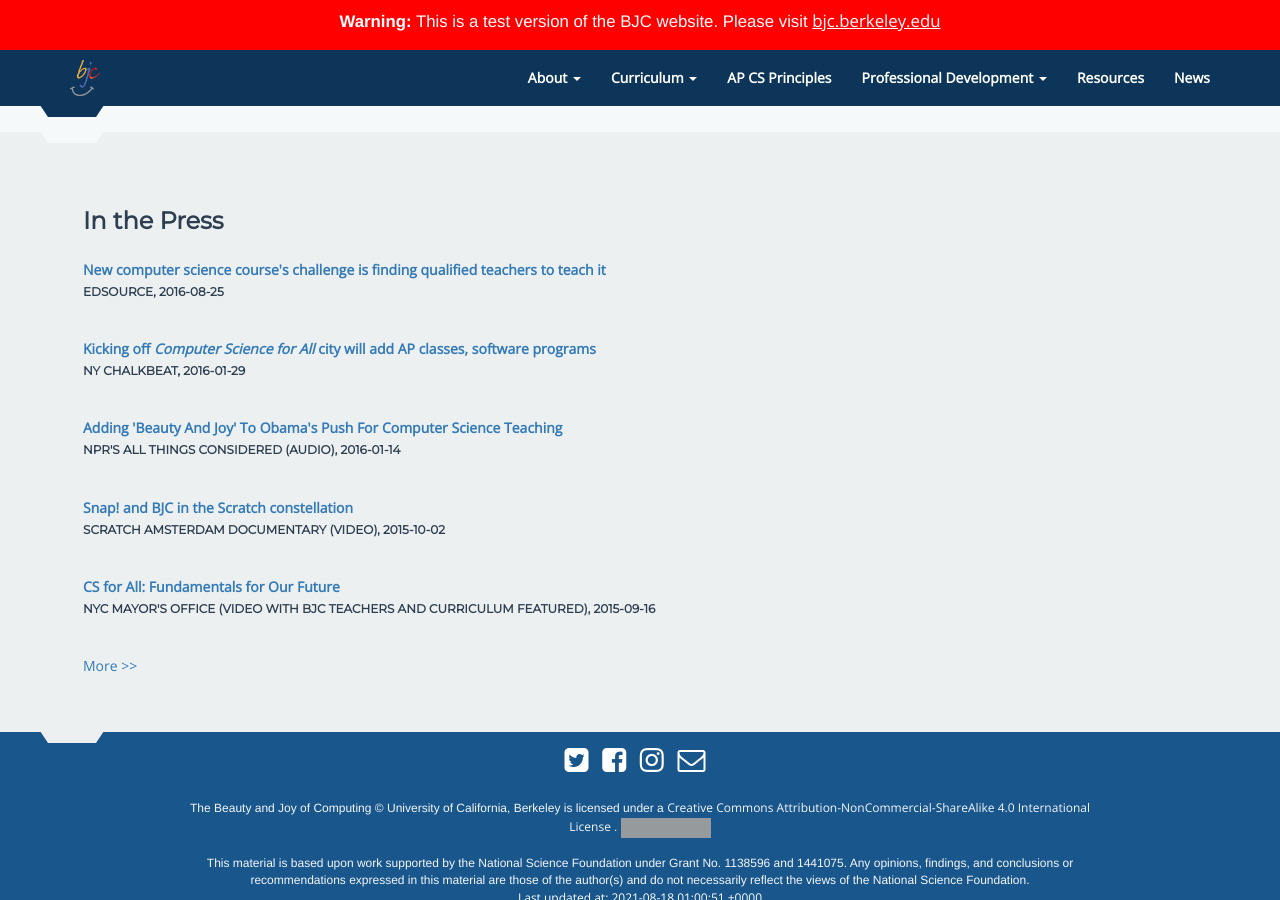
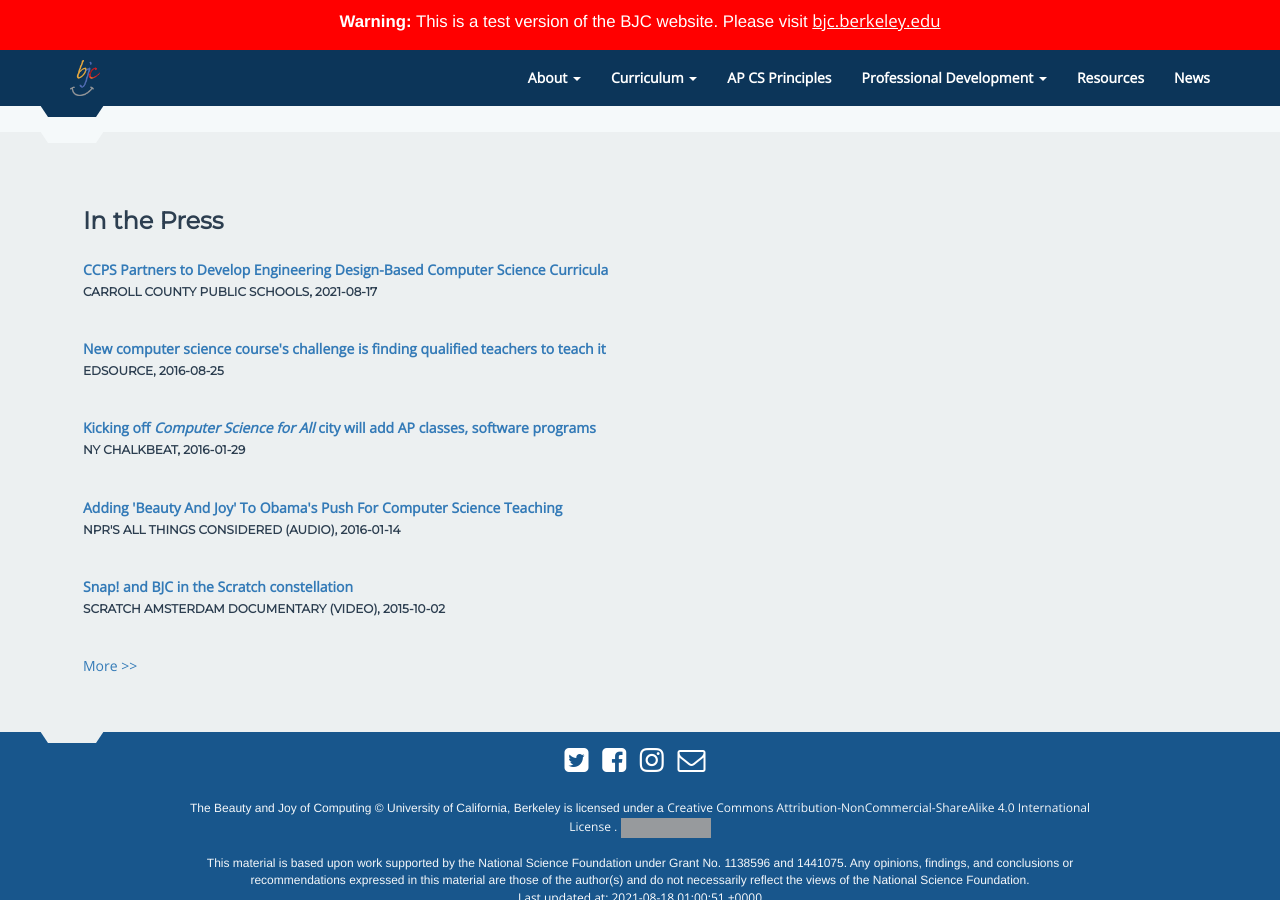
Before and after one commit to beautyjoy/beautyjoy.github.io, a Jekyll site: the page built from news.html, in a window 1280 px wide and 900 px high, scrolled down 1383 px. Built offline with Jekyll 4.4.1, drawn with Linux system fonts in a browser that asks for light colours; grey boxes are pictures that could not be loaded.

Commit message:
adding new article

```diff
--- a/_data/press-articles.yml
+++ b/_data/press-articles.yml
@@ -1,4 +1,8 @@
 ---
+- date: 2021-08-17
+  url: https://www.carrollk12.org/about/news/lists/posts/post.aspx?ID=2986
+  title: CCPS Partners to Develop Engineering Design-Based Computer Science Curricula
+  source: Carroll County Public Schools
 - date: 2016-08-25
   url: https://edsource.org/2016/new-computer-science-courses-challenge-is-finding-qualified-teachers-to-teach-it/568081
   title: New computer science course's challenge is finding qualified teachers to teach it
```
